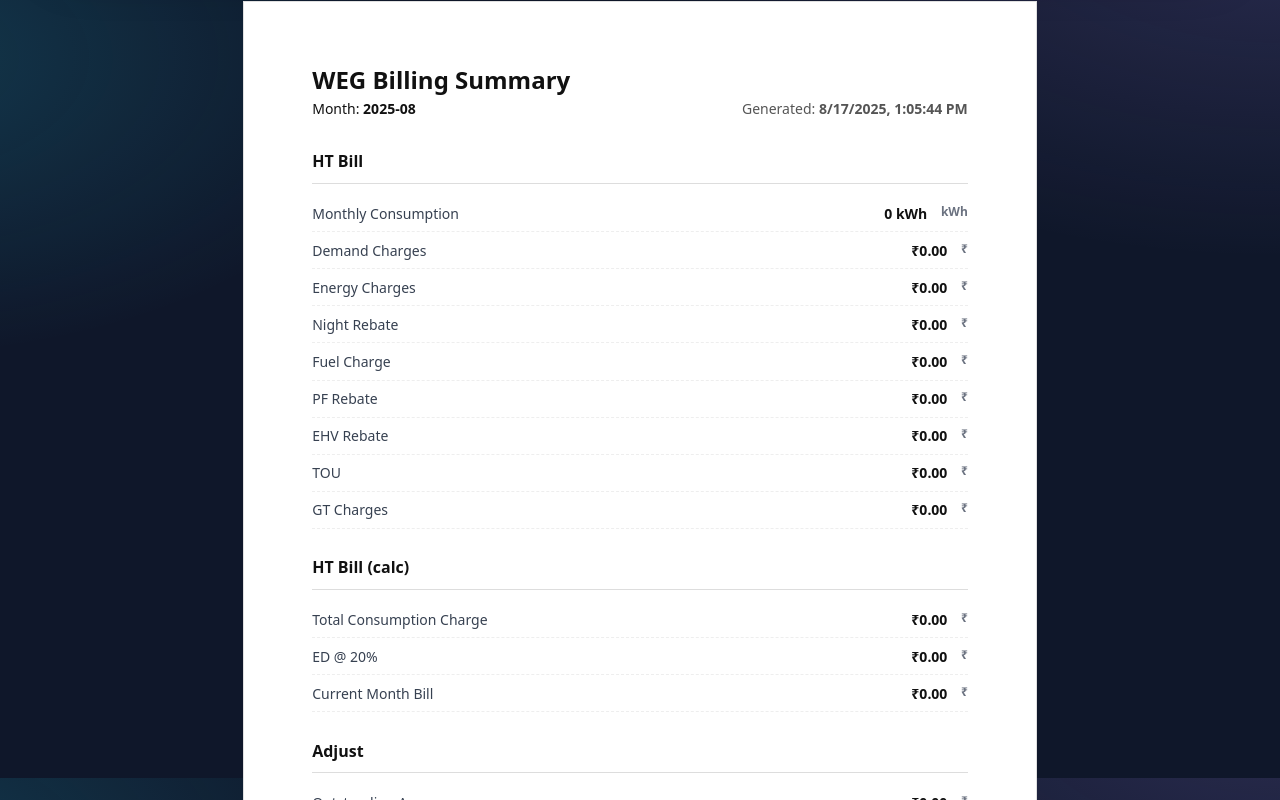
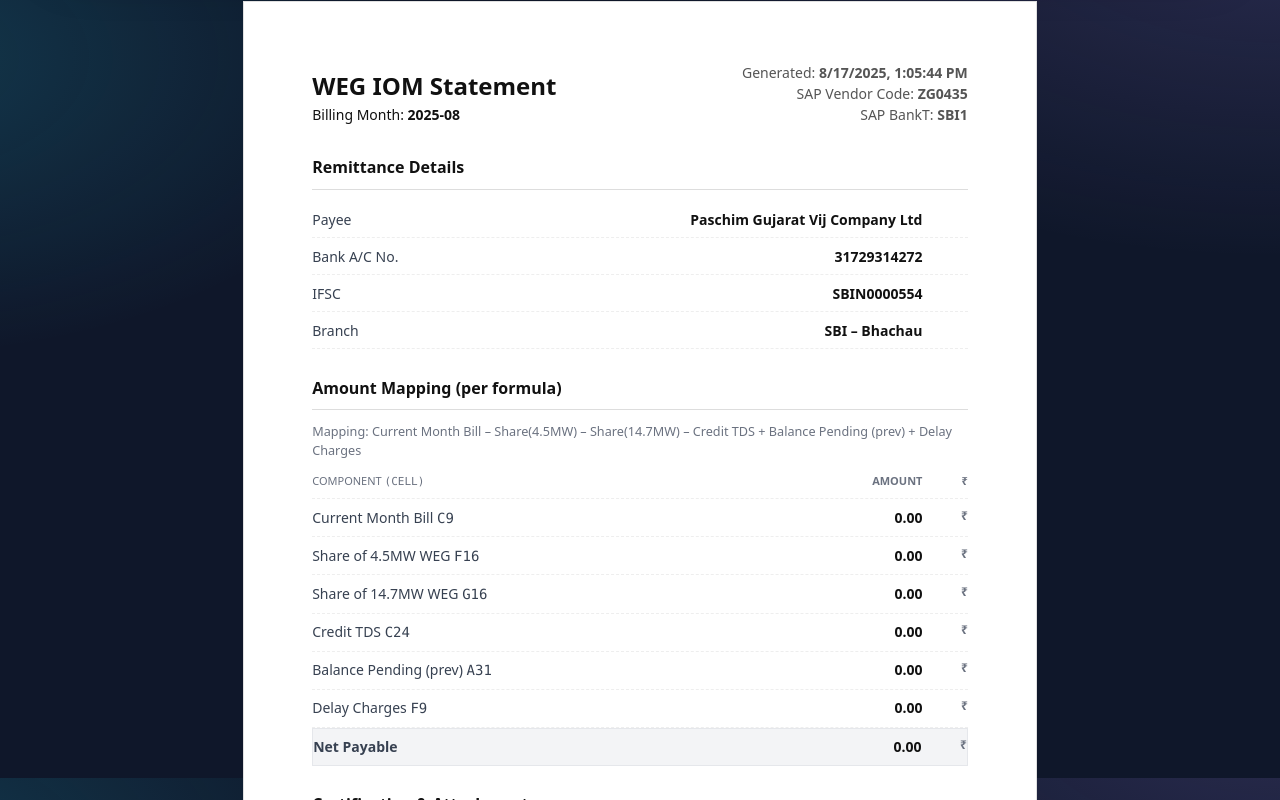
Before and after one commit to vije1711/plant_HT_bill_manual_entry, a website: page 1.4.1 GUI Entry.html in a window 1280 px wide. Both pictures are taken after a click on the button "Render Preview". Shown: the part 1622-2422 px from the top of the page. Drawn offline with Linux system fonts and the light colour scheme.

Commit message:
test: add SAP constants smoke test

```diff
--- a/1.4.1 GUI Entry.html
+++ b/1.4.1 GUI Entry.html
@@ -214,10 +214,12 @@
     .doc-meta { color:#555; font-size:10.5pt; text-align:right; }
     .sec { break-inside: avoid; margin: 7mm 0 0; }
     .sec h3 { margin:0 0 3mm; font-size:12pt; border-bottom:1px solid #ddd; padding-bottom:2.5mm; }
-    .kv { display:grid; grid-template-columns: 1fr auto auto; gap:2mm; padding:2mm 0; border-bottom:1px dashed #eee; }
-    .kv .label { color:#374151; }
-    .kv .value { font-weight:600; }
-    .kv .unit { color:#6b7280; }
+    .kv { display:grid; grid-template-columns: 1fr minmax(52mm,auto) 10mm; gap:2mm; padding:2mm 0; border-bottom:1px dashed #eee; }
+    .kv .label { color:#374151; overflow-wrap:anywhere; word-break:break-word; }
+    .kv .value { font-weight:600; text-align:right; font-variant-numeric: tabular-nums; }
+    .kv .unit { color:#6b7280; text-align:right; }
+    .kv .value.total { font-weight:800; }
+    .mapping .kv:last-child { background: #f3f4f6; border:1px solid #e5e7eb; }
     .total { font-weight:700; }
     .footer-note { margin-top:8mm; color:#6b7280; font-size:9.5pt; }
     .page-number { position:absolute; bottom:8mm; right:18mm; color:#6b7280; font-size:10pt; }
@@ -641,6 +643,10 @@
     // Reuse formatters from existing code:
     const INR_FMT = new Intl.NumberFormat('en-IN', { style:'currency', currency:'INR', maximumFractionDigits:2 });
     const asINR = v => Number.isFinite(+v) ? INR_FMT.format(+v) : (v ?? '');
+    // DO NOT EDIT — Stability Guard:
+    // Per stakeholder directive these identifiers never change and must NOT be read from inputs/models.
+    const SAP_VENDOR_CODE = 'ZG0435';
+    const SAP_BANKT = 'SBI1';
 
     function buildHtmlSections(model) {
       const order = [
@@ -712,76 +718,95 @@
       return { secs, order };
     }
 
+    function buildIomStatementHtml(model, monthLabel, generatedAt){
+      // Remove leading rupee sign plus any regular/NBSP/NNBSP spacing
+      const inrNoSymbol = (v) => String(asINR(v) || '')
+        .replace(/^[₹\s\u00A0\u202F]+/, '')
+        .trim();
+      const el = document.createElement('div');
+      el.className = 'sheet';
+      const meta = generatedAt || new Date().toLocaleString();
+      // Do not read from model: hard-coded by policy (see Stability Guard above).
+      const vendorCode = SAP_VENDOR_CODE;
+      const bankT = SAP_BANKT;
+      el.innerHTML = `
+        <div class="doc-header">
+          <div><h2>WEG IOM Statement</h2>
+            <div class="mini">Billing Month: <b>${monthLabel}</b></div>
+          </div>
+          <div class="doc-meta">
+            Generated: <b>${meta}</b><br/>
+            SAP Vendor Code: <b data-testid="sap-vendor-code">${vendorCode}</b><br/>
+            SAP BankT: <b data-testid="sap-bankt">${bankT}</b>
+          </div>
+        </div>
+        <section class="sec">
+          <h3>Remittance Details</h3>
+          <div class="kv"><div class="label">Payee</div><div class="value">Paschim Gujarat Vij Company Ltd</div><div class="unit"></div></div>
+          <div class="kv"><div class="label">Bank A/C No.</div><div class="value">31729314272</div><div class="unit"></div></div>
+          <div class="kv"><div class="label">IFSC</div><div class="value">SBIN0000554</div><div class="unit"></div></div>
+          <div class="kv"><div class="label">Branch</div><div class="value">SBI – Bhachau</div><div class="unit"></div></div>
+        </section>
+        <section class="sec mapping" role="table" aria-label="Amount Mapping (per formula)">
+          <h3>Amount Mapping (per formula)</h3>
+          <div class="footer-note" style="margin:0 0 6px 0;">
+            Mapping: Current Month Bill – Share(4.5MW) – Share(14.7MW) – Credit TDS + Balance Pending (prev) + Delay Charges
+          </div>
+          <div class="kv" role="row" aria-roledescription="header">
+            <div class="label" role="columnheader" style="color:#6b7280;text-transform:uppercase;font-size:11px;">Component <span class="mono">(cell)</span></div>
+            <div class="value" role="columnheader" style="color:#6b7280;text-transform:uppercase;font-size:11px;">Amount</div>
+            <div class="unit" role="columnheader" style="color:#6b7280;text-transform:uppercase;font-size:11px;">₹</div>
+          </div>
+          ${([
+            ['Current Month Bill',           'C9',    model.C9,  'none'],
+            ['Share of 4.5MW WEG',           'F16',   model.F16, 'minus'],
+            ['Share of 14.7MW WEG',          'G16',   model.G16, 'minus'],
+            ['Credit TDS',                   'C24',   model.C24, 'minus'],
+            ['Balance Pending (prev)',       'A31',   model.A31, 'plus'],
+            ['Delay Charges',                'F9',    model.F9,  'plus'],
+          ]).map(([label, cell, val, sign]) => {
+            const amt = Math.abs(+val || 0);
+            const s = amt === 0 ? '' : (sign === 'minus' ? '−' : (sign === 'plus' ? '+' : ''));
+            return `
+            <div class="kv" role="row">
+              <div class="label" role="rowheader">${label} <span class="mono">${cell}</span></div>
+              <div class="value" role="cell">${s}${inrNoSymbol(amt)}</div>
+              <div class="unit" role="cell">₹</div>
+            </div>`;
+          }).join('')}
+          <div class="kv" role="row" aria-roledescription="total">
+            <div class="label" role="rowheader"><b>Net Payable</b></div>
+            <div class="value total" role="cell">${inrNoSymbol(model.FINAL)}</div>
+            <div class="unit" role="cell">₹</div>
+          </div>
+        </section>
+        <section class="sec">
+          <h3>Certification & Attachments</h3>
+          <div class="footer-note">
+            The amount claimed here has not been previously paid.<br/>
+            The payment of ${asINR(model.FINAL)} is certified and verified.<br/>
+            The expenditure is in the interest of the company.<br/>
+            Certified copies of the bills are attached.
+          </div>
+          <div class="footer-note" style="margin-top:6px;">
+            Attachments: Bill copy; Credit & Debit Adjustment Details (PGVCL); SES sheet; BWS receipt.
+          </div>
+        </section>
+        <div class="footer-note" style="margin-top:6mm;">Keep this PDF with the source data for audit.</div>
+        <div class="page-number">Page 1</div>`;
+      return el;
+    }
+
     function renderHtmlPreview(model, monthLabel, generatedAt) {
       const host = document.getElementById('htmlPrintHost');
       host.innerHTML = '';
       host.dataset.monthLabel = monthLabel || '';
-
-      const { secs, order } = buildHtmlSections(model);
-
-      const sheet = document.createElement('div');
-      sheet.className = 'sheet';
-
-      const head = document.createElement('div');
-      head.className = 'doc-header';
-      head.innerHTML = `
-    <div><h2>WEG Billing Summary</h2><div class="mini">Month: <b>${monthLabel}</b></div></div>
-    <div class="doc-meta">Generated: <b>${generatedAt || new Date().toLocaleString()}</b></div>`;
-      sheet.appendChild(head);
-
-      const seen = new Set();
-      const makeSec = (name) => {
-        const arr = secs[name]; if (!arr || !arr.length) return null;
-        const sec = document.createElement('section');
-        sec.className = 'sec';
-        sec.innerHTML = `<h3>${name}</h3>`;
-        arr.forEach(row => {
-          const div = document.createElement('div');
-          div.className = 'kv';
-          const isTotal = /total|net payable|actual amount|final/i.test(row.field || '');
-          const val = (row.unit || '').includes('₹')
-            ? asINR(row.val)
-            : (row.unit === 'kWh') ? (new Intl.NumberFormat('en-IN',{maximumFractionDigits:0}).format(+row.val||0) + ' kWh')
-            : (row.unit === 'MWh') ? (new Intl.NumberFormat('en-IN',{maximumFractionDigits:3}).format(+row.val||0) + ' MWh')
-            : (row.unit === '₹/kWh') ? (new Intl.NumberFormat('en-IN',{style:'currency',currency:'INR',maximumFractionDigits:6}).format(+row.val||0) + ' /kWh')
-            : (row.val ?? '');
-          div.innerHTML = `
-        <div class="label">${row.field || row.cell || ''}</div>
-        <div class="value ${isTotal ? 'total':''}">${val}</div>
-        <div class="unit">${row.unit || ''}</div>`;
-          sec.appendChild(div);
-        });
-        return sec;
-      };
-
-      order.flat().forEach(name => {
-        if (secs[name]) {
-          const block = makeSec(name);
-          if (block) sheet.appendChild(block);
-          seen.add(name);
-        }
-      });
-      Object.keys(secs).forEach(name => {
-        if (!seen.has(name)) {
-          const block = makeSec(name);
-          if (block) sheet.appendChild(block);
-        }
-      });
-
-      const foot = document.createElement('div');
-      foot.className = 'footer-note';
-      foot.textContent = 'Generated locally in your browser. Attach this PDF with the source data file for audit.';
-      sheet.appendChild(foot);
-
-      const pg = document.createElement('div');
-      pg.className = 'page-number';
-      pg.textContent = 'Page 1';
-      sheet.appendChild(pg);
-
+      const sheet = buildIomStatementHtml(model, monthLabel, generatedAt);
       host.appendChild(sheet);
       sheet.scrollIntoView({ behavior: 'smooth' });
       host.focus({ preventScroll: true });
     }
+
 
       // Excel workbook in memory (lazy init)
       let WB = null;
@@ -1247,8 +1272,8 @@
 .doc-meta{color:#555;font-size:10.5pt;text-align:right}
 .sec{break-inside:avoid;margin:7mm 0 0}
 .sec h3{margin:0 0 3mm;font-size:12pt;border-bottom:1px solid #ddd;padding-bottom:2.5mm}
-.kv{display:grid;grid-template-columns:1fr auto auto;gap:2mm;padding:2mm 0;border-bottom:1px dashed #eee}
-.kv .label{color:#374151}.kv .value{font-weight:600}.kv .unit{color:#6b7280}.total{font-weight:700}
+ .kv{display:grid;grid-template-columns:1fr minmax(52mm,auto) 10mm;gap:2mm;padding:2mm 0;border-bottom:1px dashed #eee}
+ .kv .label{color:#374151;overflow-wrap:anywhere;word-break:break-word}.kv .value{font-weight:600;text-align:right;font-variant-numeric:tabular-nums}.kv .unit{color:#6b7280;text-align:right}.kv .value.total{font-weight:800}.mapping .kv:last-child{background:#f3f4f6;border:1px solid #e5e7eb}.total{font-weight:700}
 .footer-note{margin-top:8mm;color:#6b7280;font-size:9.5pt}.page-number{position:absolute;bottom:8mm;right:18mm;color:#6b7280;font-size:10pt}`;
         const css = cssElem ? cssElem.innerHTML : fallbackCss;
         const month = (host.dataset && host.dataset.monthLabel) ? ` - ${host.dataset.monthLabel}` : '';
```
Also changed, not shown: scripts/smoke.test.js (added, +20 -0 lines).
